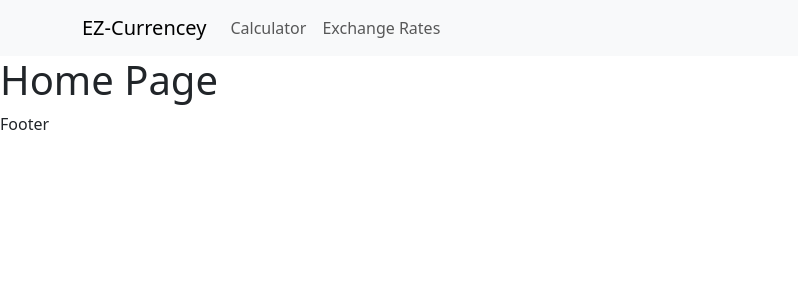
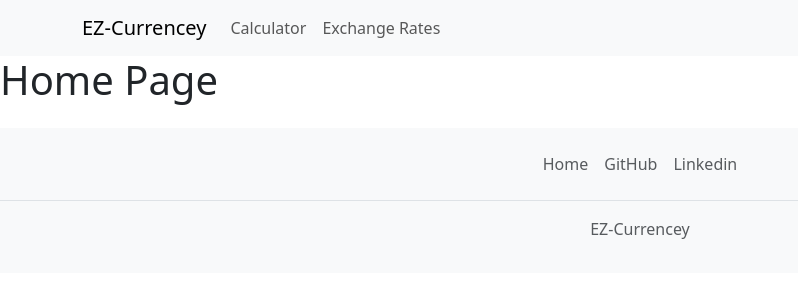
Before and after one commit to forrestriley/ez-currency, a React (Create React App) app: page / in a window 1280 px wide. Shown: the top 300 px of the page, without its empty margins (0-798 px from the left). Built offline with nearby package versions, Linux system fonts and the light colour scheme.

Commit message:
footer update
needs css to work for hovering over links

```diff
--- a/package.json
+++ b/package.json
@@ -4,11 +4,13 @@
   "private": true,
   "packageManager": "yarn@4.6.0+sha512.5383cc12567a95f1d668fbe762dfe0075c595b4bfff433be478dbbe24e05251a8e8c3eb992a986667c1d53b6c3a9c85b8398c35a960587fbd9fa3a0915406728",
   "dependencies": {
+    "@awesome.me/kit-12b5dfb658": "^1.0.7",
     "@popperjs/core": "^2.11.8",
     "@testing-library/jest-dom": "^5.14.1",
     "@testing-library/react": "^13.0.0",
     "@testing-library/user-event": "^13.2.1",
     "bootstrap": "^5.3.3",
+    "font-awesome": "^4.7.0",
     "react": "^19.0.0",
     "react-bootstrap": "^2.10.9",
     "react-dom": "^19.0.0",
--- a/src/App.css
+++ b/src/App.css
@@ -1,38 +1,3 @@
-.App {
-  text-align: center;
-}
-
-.App-logo {
-  height: 40vmin;
-  pointer-events: none;
-}
-
-@media (prefers-reduced-motion: no-preference) {
-  .App-logo {
-    animation: App-logo-spin infinite 20s linear;
-  }
-}
-
-.App-header {
-  background-color: #282c34;
-  min-height: 100vh;
-  display: flex;
-  flex-direction: column;
-  align-items: center;
-  justify-content: center;
-  font-size: calc(10px + 2vmin);
-  color: white;
-}
-
-.App-link {
-  color: #61dafb;
-}
-
-@keyframes App-logo-spin {
-  from {
-    transform: rotate(0deg);
-  }
-  to {
-    transform: rotate(360deg);
-  }
-}
+.footText:hover {
+  color:black;
+};
--- a/src/Componets/Footer.jsx
+++ b/src/Componets/Footer.jsx
@@ -1,13 +1,19 @@
 import React from 'react';
 import { Link } from 'react-router-dom';
 import 'bootstrap/dist/css/bootstrap.css';
+import '../App.css';
 
 export function Footer(){
   return (
     <>
-      <footer>
-        Footer
-      </footer>
+  <footer class="py-3 my-4 bg-light">
+    <ul class="nav justify-content-center border-bottom pb-3 mb-3">
+      <li class="nav-item"><a href="/" class="nav-link px-2 text-body-secondary footText">Home</a></li>
+      <li class="nav-item"><a href="https://github.com/forrestriley" class="nav-link px-2 text-body-secondary footText">GitHub</a></li>
+      <li class="nav-item"><a href="https://www.linkedin.com/in/forrestriley/" class="nav-link px-2 text-body-secondary footText">Linkedin</a></li>
+    </ul>
+    <p class="text-center text-body-secondary">EZ-Currencey</p>
+  </footer>
     </>
   )
 }
```
Also changed, not shown: .pnp.cjs, .yarnrc.yml (added), 1 other file (tests, documents, lock files or other folders).
